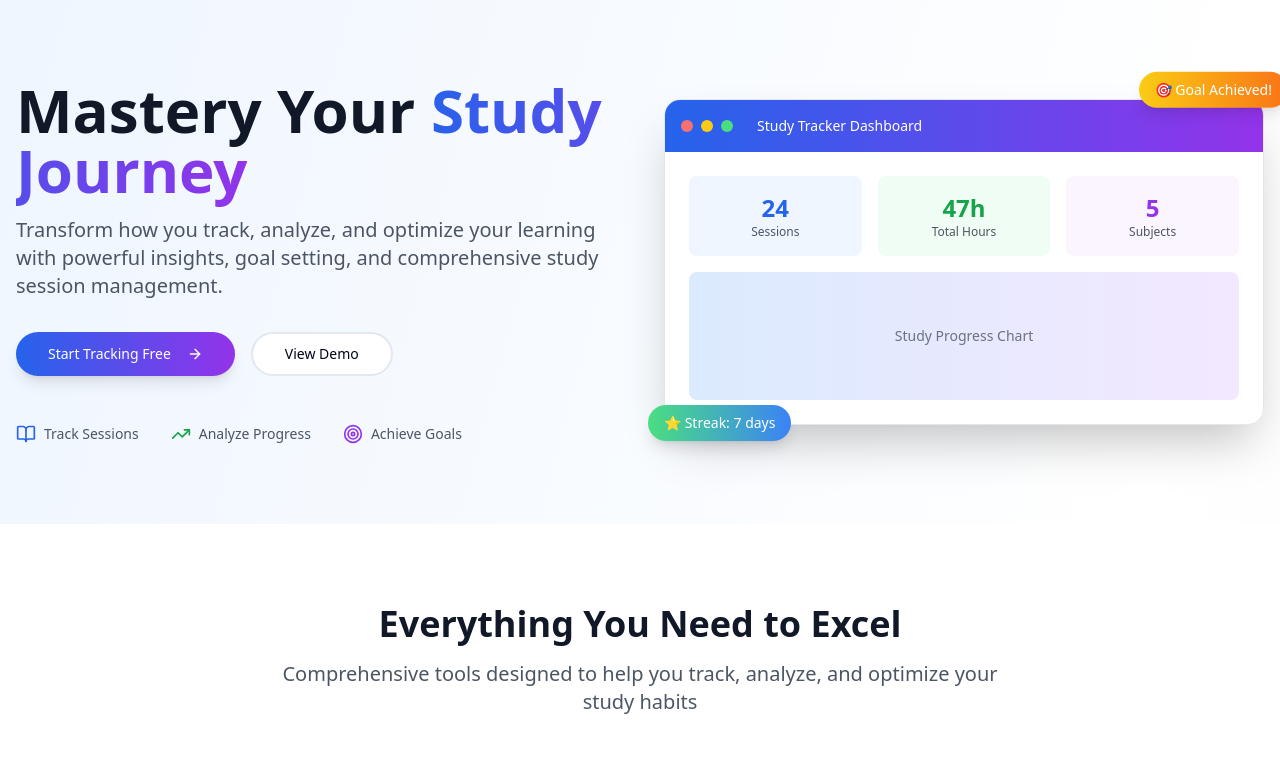
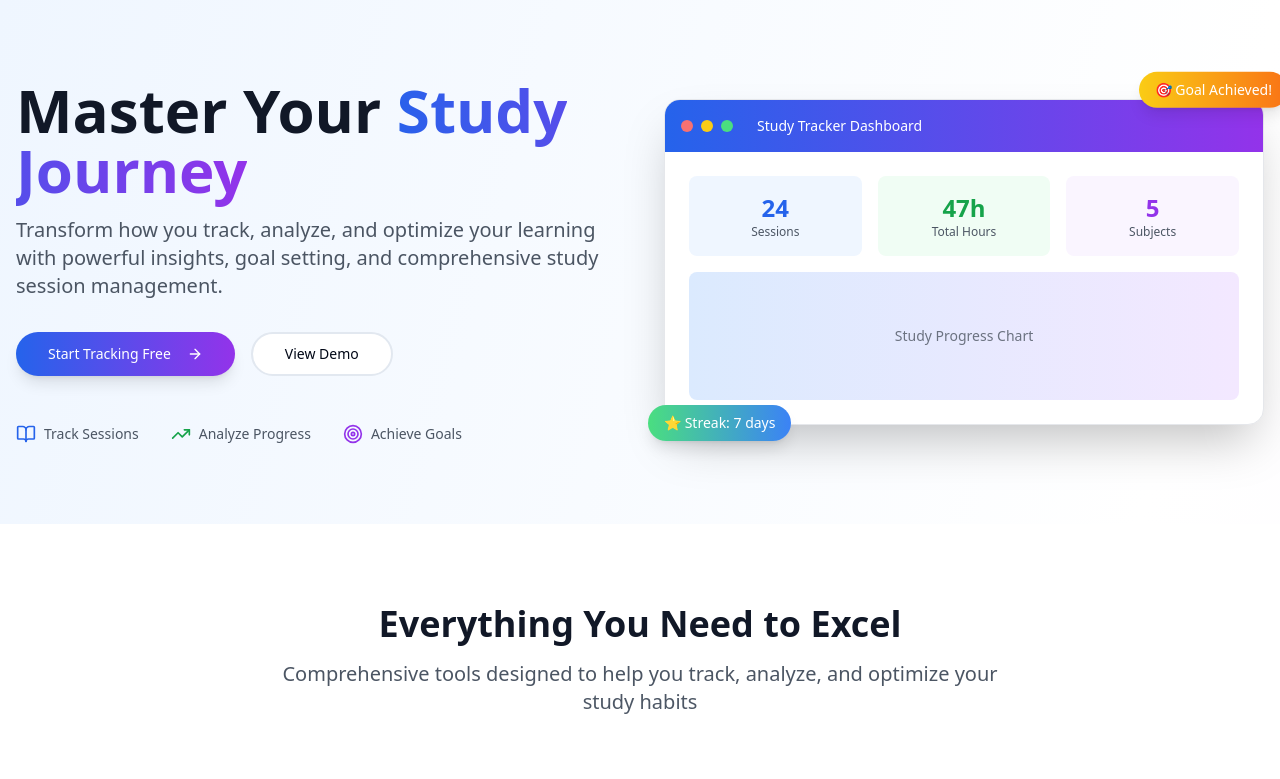
Before and after one commit to jhansi-siripura/time-track-success, a React (Vite) app: page /landing in a window 1280 px wide. Shown: the top 779 px of the page. Built offline with nearby package versions, Linux system fonts and the light colour scheme.

Commit message:
Code edited in Lovable Code Editor
Edited UI in Lovable

```diff
--- a/src/components/Landing/HeroSection.tsx
+++ b/src/components/Landing/HeroSection.tsx
@@ -13,7 +13,7 @@ const HeroSection = () => {
           <div className="space-y-8 text-center lg:text-left">
             <div className="space-y-4">
               <h1 className="text-4xl md:text-6xl font-bold text-gray-900 leading-tight">
-                Mastery Your
+                Master Your
                 <span className="text-transparent bg-clip-text bg-gradient-to-r from-blue-600 to-purple-600">
                   {" "}Study Journey
                 </span>
```
